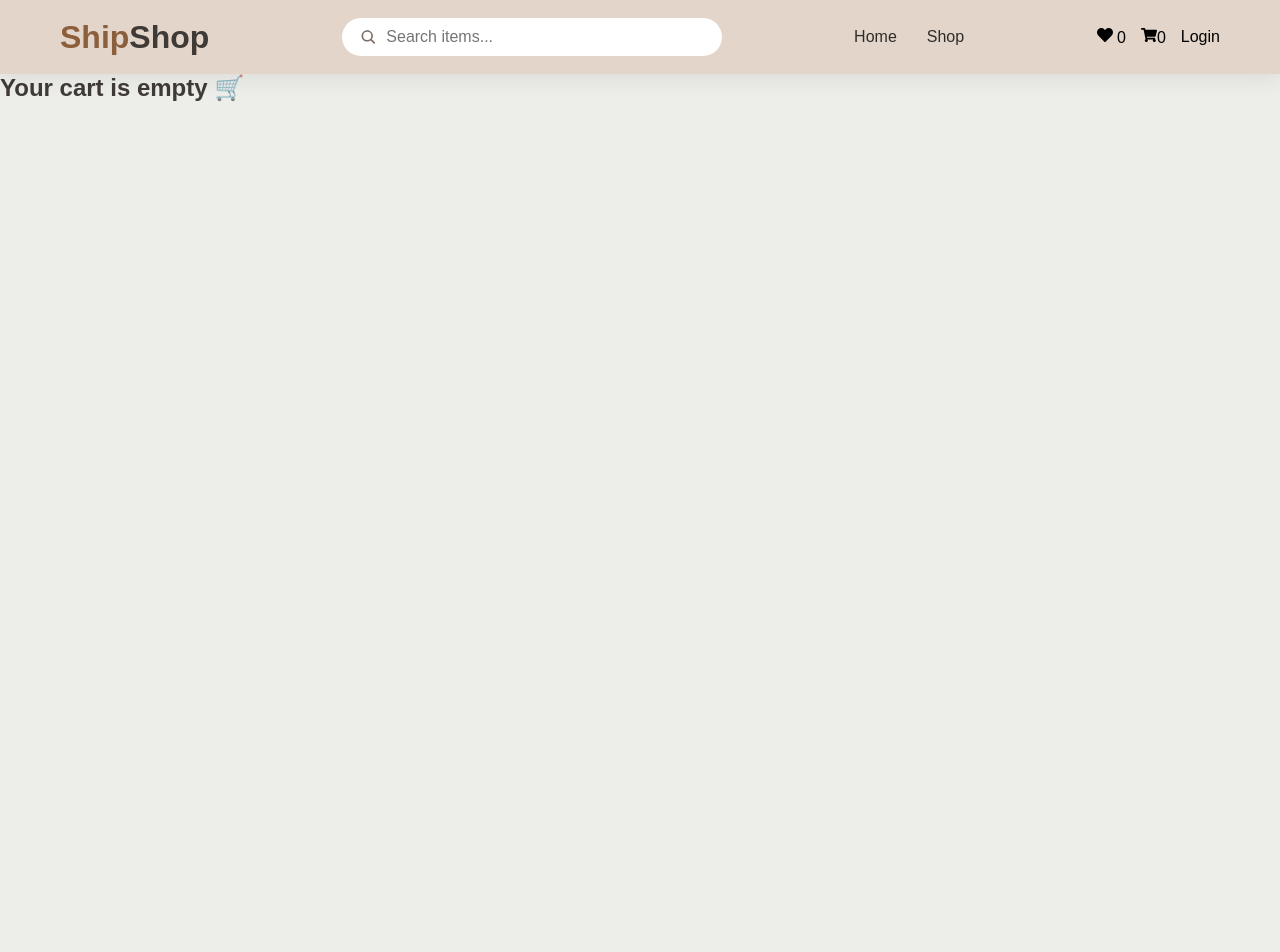
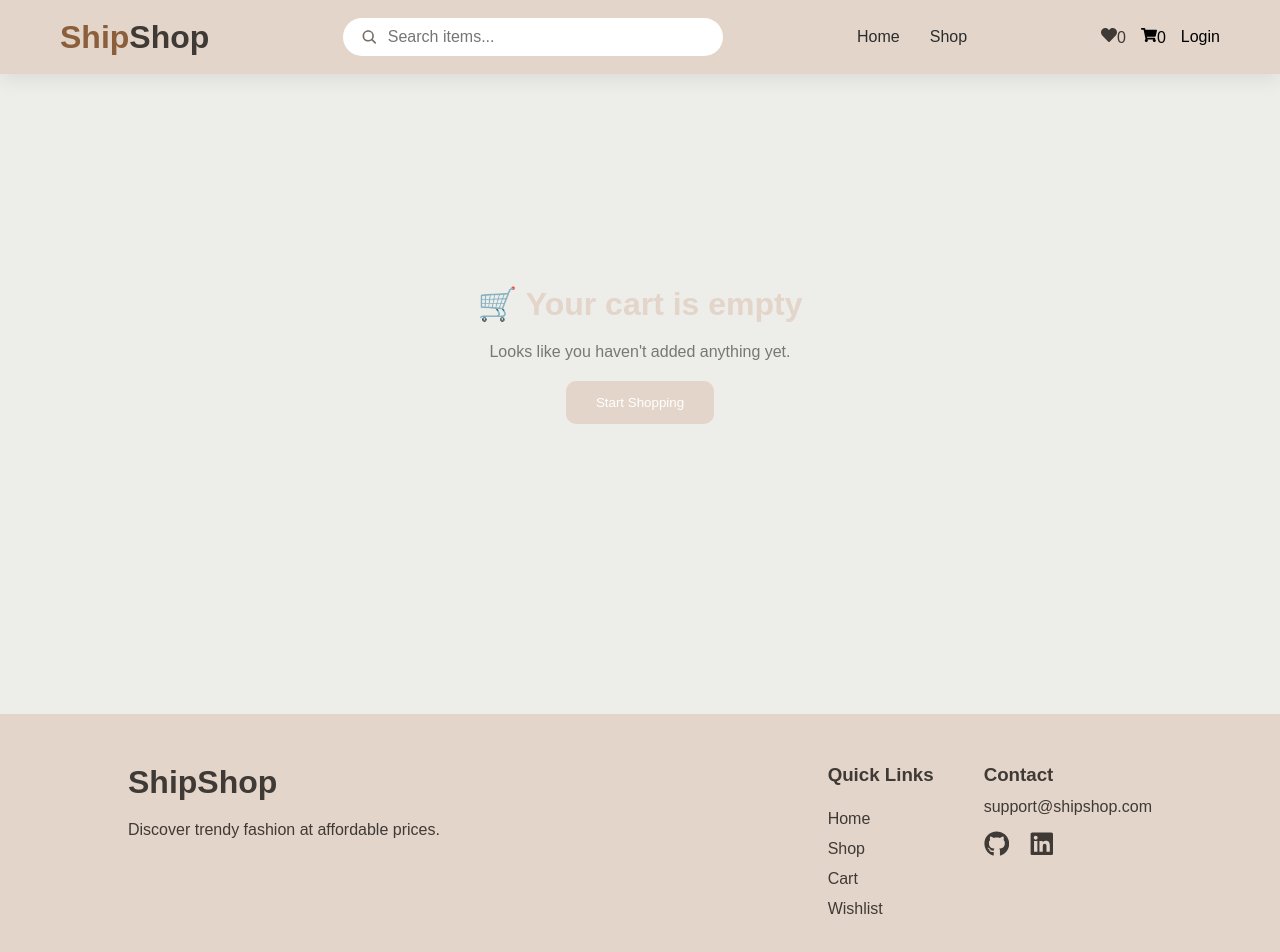
Before and after one commit to shwetha-c-hub/ShipShop, a React (Create React App) app: page /cart in a window 1280 px wide. Shown: the top 952 px of the page. Before the commit the page ends 800 px from the top, so only its background shows below. Built offline with nearby package versions, Linux system fonts and the light colour scheme.

Commit message:
added footer

```diff
--- a/src/App.js
+++ b/src/App.js
@@ -6,7 +6,8 @@ import Shop from "./pages/Shop";
 import Cart from "./pages/Cart";
 import Login from "./pages/Login";
 import { useState } from "react";
-
+import Wishlist from "./pages/Wishlist";
+import Footer from "./components/Footer";
 function App() {
   const [search, setSearch] = useState("");
   <Route
@@ -21,6 +22,7 @@ function App() {
       />
 
       <Routes>
+
         <Route
           path="/"
           element={<Home search={search} />}
@@ -33,7 +35,17 @@ function App() {
           path="/shop"
           element={<Shop search={search} />}
         />
+        <Route path="/wishlist" element={<Wishlist />} />
       </Routes>
+      <>
+
+
+        <Routes>
+          {/* all your routes */}
+        </Routes>
+
+        <Footer />
+      </>
     </>
   );
 }
--- a/src/components/Footer.jsx
+++ b/src/components/Footer.jsx
@@ -0,0 +1,65 @@
+import "../styles/Footer.css";
+import { Link } from "react-router-dom";
+import { FaGithub, FaLinkedin } from "react-icons/fa";
+
+function Footer() {
+    return (
+        <footer className="footer">
+
+            <div className="footer-container">
+
+                <div className="footer-logo">
+                    <h2>ShipShop</h2>
+                    <p>
+                        Discover trendy fashion at affordable prices.
+                    </p>
+                </div>
+
+                <div className="footer-links">
+                    <h3>Quick Links</h3>
+
+                    <Link to="/">Home</Link>
+                    <Link to="/shop">Shop</Link>
+                    <Link to="/cart">Cart</Link>
+                    <Link to="/wishlist">Wishlist</Link>
+                </div>
+
+                <div className="footer-contact">
+                    <h3>Contact</h3>
+
+                    <p>support@shipshop.com</p>
+
+                    <div className="footer-icons">
+
+                        <a
+                            href="https://github.com/shwetha-c-hub"
+                            target="_blank"
+                            rel="noreferrer"
+                        >
+                            <FaGithub />
+                        </a>
+
+                        <a
+                            href="https://github.com/shwetha-c-hub"
+                            target="_blank"
+                            rel="noreferrer"
+                        >
+                            <FaLinkedin />
+                        </a>
+
+                    </div>
+                </div>
+
+            </div>
+
+            <hr />
+
+            <p className="copyright">
+                © 2026 ShipShop. All Rights Reserved.
+            </p>
+
+        </footer>
+    );
+}
+
+export default Footer;
--- a/src/components/NavBar.jsx
+++ b/src/components/NavBar.jsx
@@ -33,7 +33,10 @@ function Navbar({ search, setSearch }) {
             </ul>
 
             <div className="nav-icons">
-                <button><FaHeart /> {wishlist.length}</button>
+                <Link to="/wishlist" className="wishlist-link">
+                    <FaHeart />
+                    <span>{wishlist.length}</span>
+                </Link>
                 <button><Link to="/cart" className="cart-btn">
                     <FaShoppingCart />
                     <span>{totalItems}</span>
--- a/src/pages/Cart.jsx
+++ b/src/pages/Cart.jsx
@@ -1,6 +1,7 @@
 import { useContext } from "react";
 import { CartContext } from "../context/CartContext";
 import "../styles/Cart.css";
+import { Link } from "react-router-dom";
 
 function Cart() {
     const {
@@ -9,7 +10,21 @@ function Cart() {
         increaseQuantity,
         decreaseQuantity,
     } = useContext(CartContext);
+    if (cart.length === 0) {
+        return (
+            <div className="empty-cart">
+                <h1>🛒 Your cart is empty</h1>
 
+                <p>
+                    Looks like you haven't added anything yet.
+                </p>
+
+                <Link to="/shop">
+                    <button>Start Shopping</button>
+                </Link>
+            </div>
+        );
+    }
     if (cart.length === 0) {
         return <h2>Your cart is empty 🛒</h2>;
     }
--- /dev/null
+++ b/src/pages/Wishlist.jsx
@@ -0,0 +1,42 @@
+import { useContext } from "react";
+import { Link } from "react-router-dom";
+import { WishlistContext } from "../context/WishlistContext";
+import "../styles/Wishlist.css";
+
+function Wishlist() {
+    const { wishlist } = useContext(WishlistContext);
+
+    if (wishlist.length === 0) {
+        return (
+            <div className="empty-wishlist">
+                <h1>🤍 Your wishlist is empty</h1>
+
+                <p>
+                    Save your favorite products here.
+                </p>
+
+                <Link to="/shop">
+                    <button>Explore Products</button>
+                </Link>
+            </div>
+        );
+    }
+
+    return (
+        <div className="wishlist-page">
+            <h1>My Wishlist</h1>
+
+            <div className="wishlist-grid">
+                {wishlist.map((product) => (
+                    <div key={product.id} className="wishlist-card">
+                        <img src={product.image} alt={product.name} />
+                        <h3>{product.name}</h3>
+                        <p>₹{product.price}</p>
+                    </div>
+                ))}
+            </div>
+        </div>
+    );
+}
+
+export default Wishlist;
--- a/src/styles/Cart.css
+++ b/src/styles/Cart.css
@@ -113,3 +113,34 @@
     border-radius: 8px;
     cursor: pointer;
 }
+
+.empty-cart {
+    min-height: 70vh;
+    display: flex;
+    flex-direction: column;
+    justify-content: center;
+    align-items: center;
+    gap: 20px;
+}
+
+.empty-cart h1 {
+    color: var(--navbar-color);
+}
+
+.empty-cart p {
+    color: #777;
+}
+
+.empty-cart button {
+    padding: 14px 30px;
+    background: var(--navbar-color);
+    color: white;
+    border: none;
+    border-radius: 10px;
+    cursor: pointer;
+    transition: .3s;
+}
+
+.empty-cart button:hover {
+    background: var(--hover-color);
+}
--- /dev/null
+++ b/src/styles/Footer.css
@@ -0,0 +1,79 @@
+.footer {
+    background: var(--navbar-color);
+    color: #3F3A36;
+    margin-top: 80px;
+    padding: 50px 10% 20px;
+}
+
+.footer-container {
+    display: flex;
+    justify-content: space-between;
+    gap: 50px;
+    flex-wrap: wrap;
+}
+
+.footer-logo {
+    flex: 1;
+    min-width: 220px;
+}
+
+.footer-logo h2 {
+    margin-bottom: 15px;
+    font-size: 2rem;
+}
+
+.footer-logo p {
+    color: #3F3A36;
+    line-height: 1.7;
+}
+
+.footer-links {
+    display: flex;
+    flex-direction: column;
+    gap: 12px;
+}
+
+.footer-links h3,
+.footer-contact h3 {
+    margin-bottom: 12px;
+}
+
+.footer-links a {
+    color: #3F3A36;
+    text-decoration: none;
+    transition: 0.3s;
+}
+
+.footer-links a:hover {
+    opacity: 0.7;
+}
+
+.footer-contact p {
+    margin-bottom: 15px;
+}
+
+.footer-icons {
+    display: flex;
+    gap: 20px;
+}
+
+.footer-icons a {
+    color: #3F3A36;
+    font-size: 1.6rem;
+    transition: 0.3s;
+}
+
+.footer-icons a:hover {
+    transform: translateY(-3px);
+}
+
+.footer hr {
+    margin: 40px 0 20px;
+    border: none;
+    border-top: 1px solid rgba(255, 255, 255, 0.3);
+}
+
+.copyright {
+    text-align: center;
+    color: #3F3A36;
+}
--- /dev/null
+++ b/src/styles/Wishlist.css
@@ -0,0 +1,80 @@
+.wishlist-page {
+    width: 85%;
+    margin: 50px auto;
+    min-height: 80vh;
+}
+
+.wishlist-page h1 {
+    text-align: center;
+    margin-bottom: 40px;
+    color: var(--primary-color);
+}
+
+.wishlist-grid {
+    display: grid;
+    grid-template-columns: repeat(auto-fit, minmax(220px, 1fr));
+    gap: 30px;
+}
+
+.wishlist-card {
+    background: #f5e6db;
+    border-radius: 15px;
+    padding: 20px;
+    text-align: center;
+    transition: 0.3s;
+    box-shadow: var(--shadow);
+}
+
+.wishlist-card:hover {
+    transform: translateY(-5px);
+}
+
+.wishlist-card img {
+    width: 100%;
+    height: 280px;
+    object-fit: cover;
+    border-radius: 10px;
+}
+
+.wishlist-card h3 {
+    margin: 15px 0 10px;
+    color: var(--primary-color);
+}
+
+.wishlist-card p {
+    font-size: 1.1rem;
+    font-weight: bold;
+    color: #555;
+}
+
+.empty-wishlist {
+    min-height: 70vh;
+    display: flex;
+    flex-direction: column;
+    justify-content: center;
+    align-items: center;
+    gap: 20px;
+    text-align: center;
+}
+
+.empty-wishlist h1 {
+    color: var(--primary-color);
+}
+
+.empty-wishlist p {
+    color: #777;
+}
+
+.empty-wishlist button {
+    padding: 14px 30px;
+    background: var(--navbar-color);
+    color: white;
+    border: none;
+    border-radius: 10px;
+    cursor: pointer;
+    transition: 0.3s;
+}
+
+.empty-wishlist button:hover {
+    background: var(--hover-color);
+}
```
